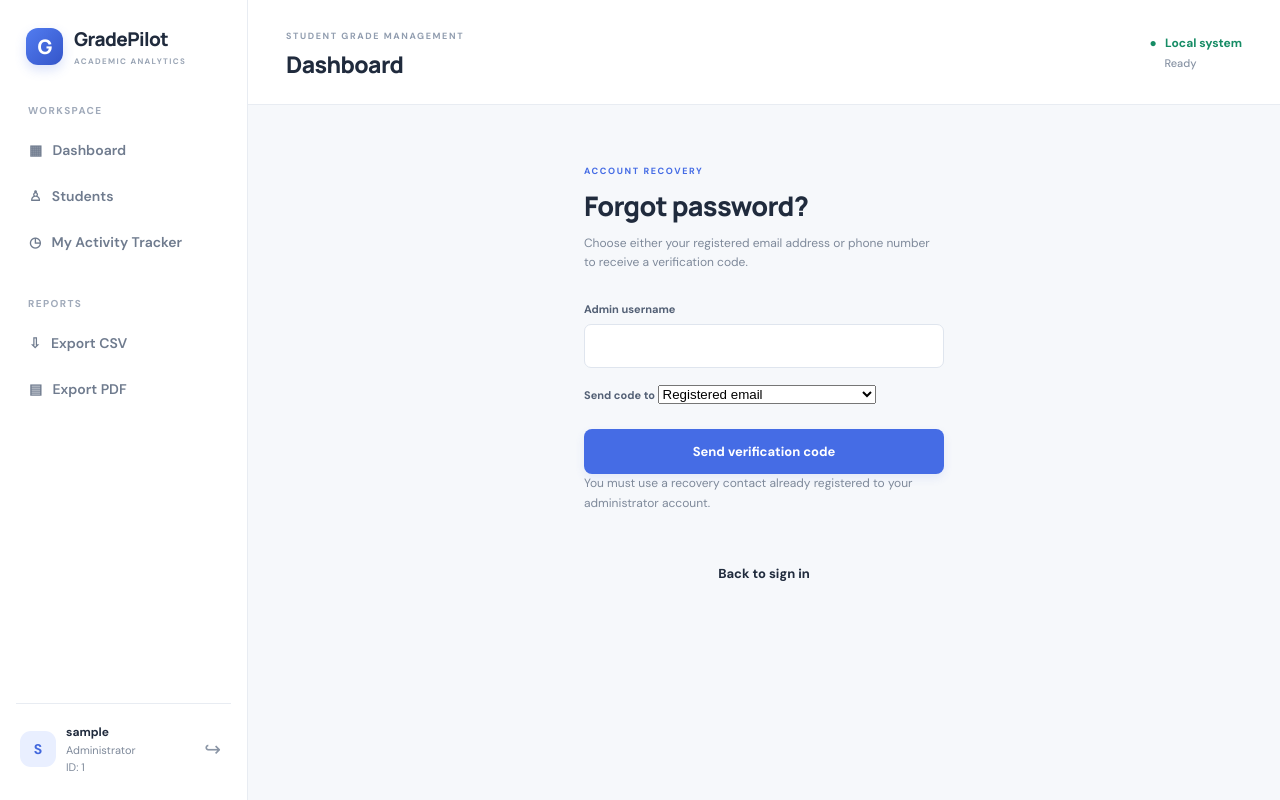
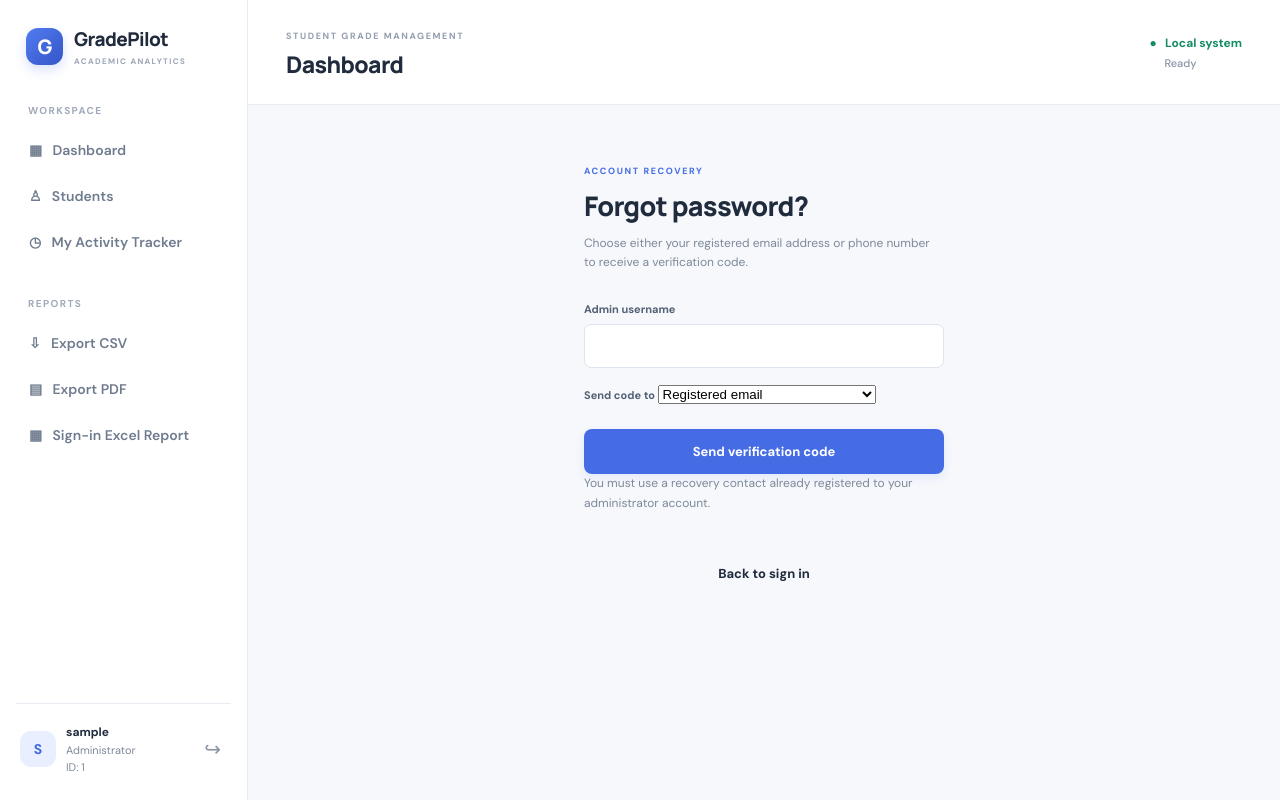
Before and after one commit to coderens/student-grade-analyzer, a Flask app: page /forgot-password in a window 1280 px wide. Run offline with Flask 3, Linux system fonts and the light colour scheme; the visitor is signed in with stand-in values (Sample User, id 1); some libraries are stand-ins or nearby versions.

Commit message:
Add administrator sign-in Excel report link

```diff
--- a/templates/base.html
+++ b/templates/base.html
@@ -17,6 +17,7 @@
   <div class="nav-label">REPORTS</div>
   <a class="nav-link" href="{{ url_for('export_csv') }}">⇩ &nbsp; Export CSV</a>
   <a class="nav-link" href="{{ url_for('export_pdf') }}">▤ &nbsp; Export PDF</a>
+  <a class="nav-link {% if request.endpoint == 'export_sign_in_report' %}active{% endif %}" href="{{ url_for('export_sign_in_report') }}">▦ &nbsp; Sign-in Excel Report</a>
   <div class="sidebar-bottom"><div class="avatar">{{ session.get('admin_username','A')[:1].upper() }}</div><div class="admin-info"><b>{{ session.get('admin_username') }}</b><small>Administrator</small><small class="tracker-id" title="Your unique account tracker ID">ID: {{ session.get('tracker_id', 'available after sign-in') }}</small></div><form method="post" action="{{ url_for('logout') }}"><input type="hidden" name="csrf_token" value="{{ csrf_token }}"><button class="logout" title="Log out">↪</button></form></div>
 </aside>
 {% endif %}
```
